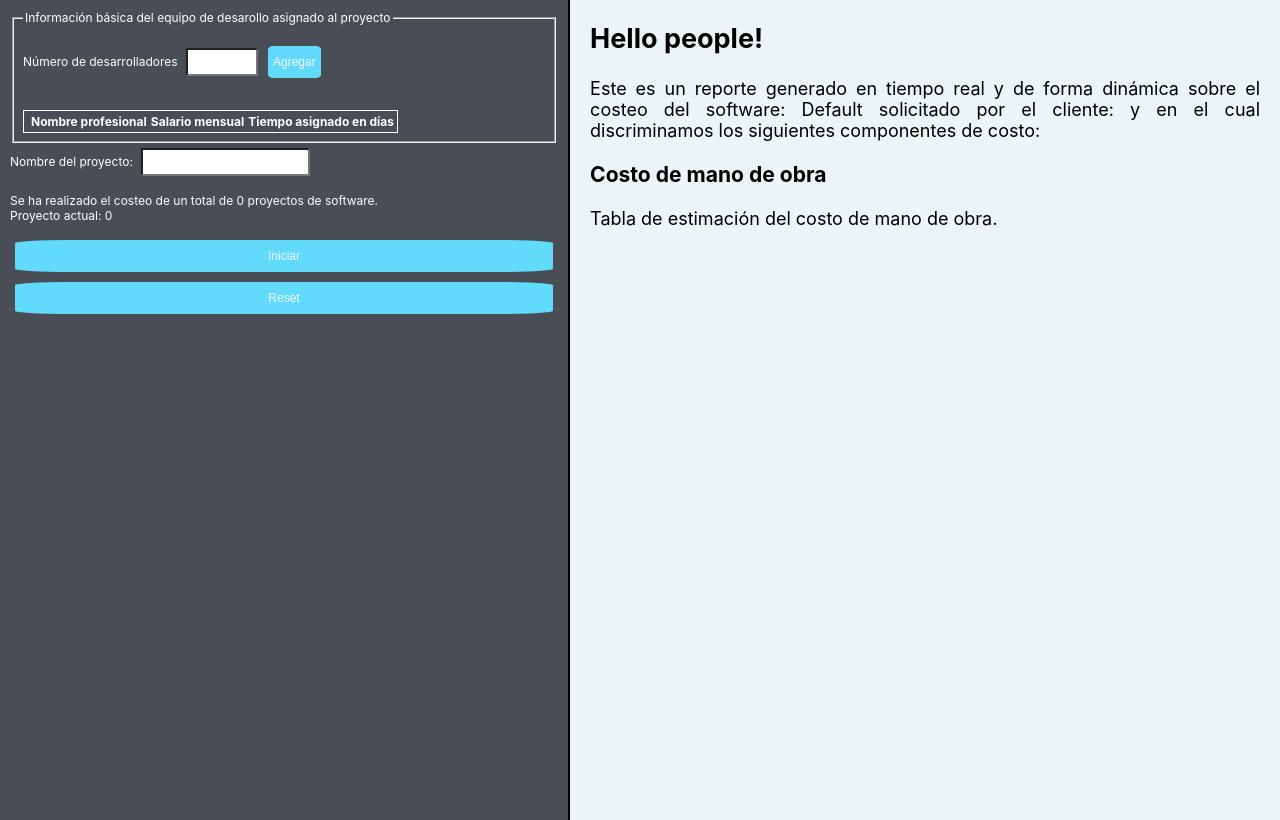
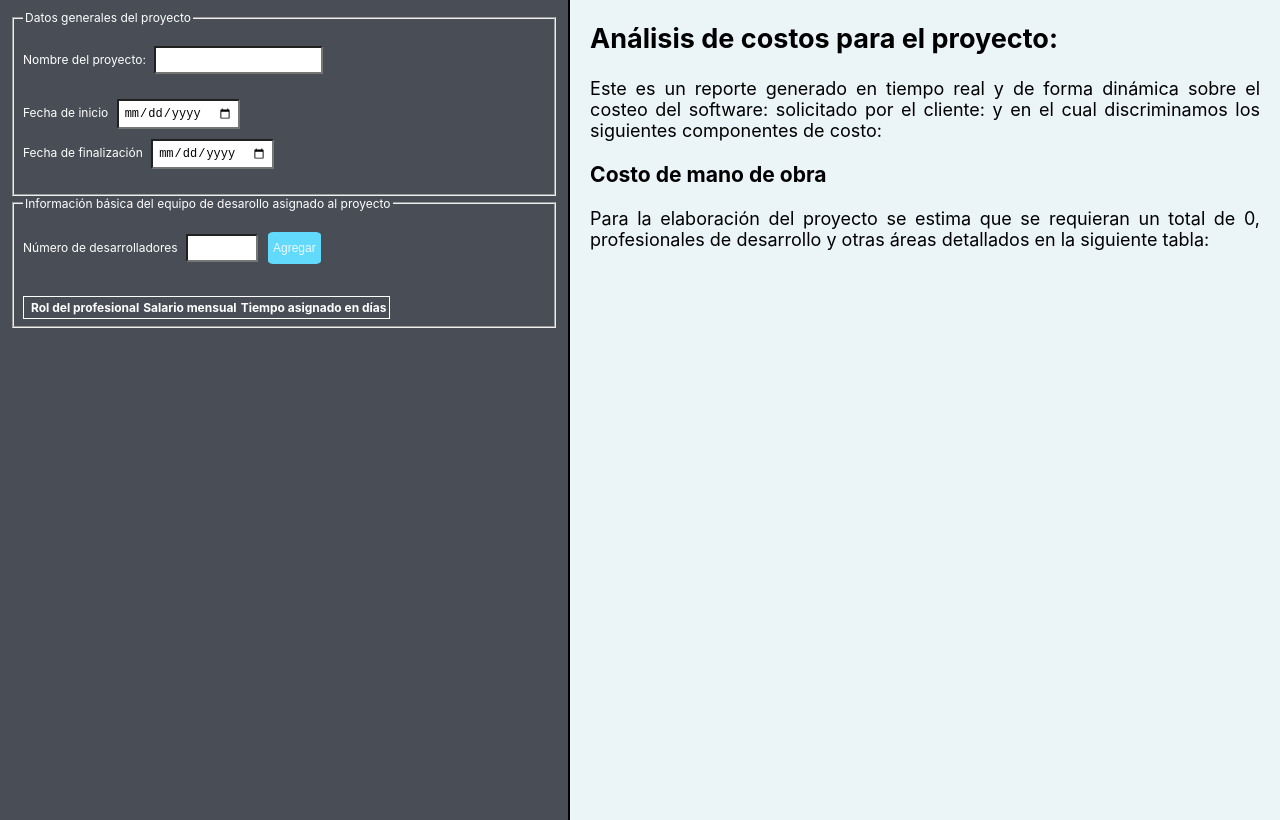
Before and after one commit to afflorezc/Tarea1TecnicasProgramacion, a React (Create React App) app: page / in a window 1280 px wide. Built offline with nearby package versions, Linux system fonts and the light colour scheme.

Commit message:
primer merge

```diff
--- a/src/App.js
+++ b/src/App.js
@@ -1,63 +1,78 @@
 import './App.css';
+import Developer from './Developer';
+import * as componentesBasicos from './ComponentesBasicos';
 import { useState } from 'react';
 
+/*
+Función principal de la aplicación encargada de renderizar en pantalla
+cada uno de los elementos de la aplicación
+*/
 function App() {
 
-  const [count, setCount] = useState(0);
-  /*const [count2, setCount2] = useState(0);
-  const [animSpeed, setAnimSpeed] = useState(1);*/
-  const [nomSoftware, setNomSoft] = useState("Default");
+  /*
+  Definicion de variables de estado que establecen el flujo de datos y aplicación
+  del paradigma reactivo. Estas variables definen el comportamiento de renderizado
+  de los diferentes elementos dependientes de sus cambios
+  */
+  const [nomSoftware, setNomSoft] = useState(""); /*Nombre del proyecto*/
+  const [numDesarrolladores, setnumDes] = useState(0); /*Total personal del equipo*/
+  const [listDeveloper, setListDev] = useState([]); /* Lista de profesionales */
 
-  function handleClick() {
-    setCount(count +1);
-    updateProjectName();
+  /*
+  Función de actualización del equipo de desarrollo. Cuando el total de profesionales
+  se actualiza se crea una lista de instancias de la clase Developer para el calculo de
+  costos de cada profesional
+  */
+  function updateNumDevps(){
+    const $inputTotalDes = document.getElementById("desarrolladores");
+    setnumDes($inputTotalDes.value);
+
+    let list = [];
+    for(var i =0; i< $inputTotalDes.value;i++){
+      let developer = new Developer();
+      list.push(developer);
+    }
+
+    setListDev(listDeveloper);
   }
 
+  /*
+  Método para añadir una tabla de ingreso de datos para cada uno de los profesionales
+  involucrados con los cuales se manejara el costeo
+  */
+  function addDevps(){
+    const $inputNumDevps = document.getElementById("desarrolladores");
+    let num = $inputNumDevps.value
+    const $devpsTable = document.getElementById("dev-table");
+    let rowCount = $devpsTable.rows.length -1;
+
+    if(num > rowCount){
+      for(var i=rowCount; i<num; i++){
+
+        $devpsTable.innerHTML += '<tr>'
+                   + `<td> ${i+1} </td>`
+                   + `<td> <input type = "text" id ="rol-${i+1}" > </td>`
+                   + '<td> <input type = "number" min = "0" step = "100000"> </td>'
+                   + '<td> <input type = "number" min = "0" step = "1"> </td>'
+                + '</tr>'
+      }
+    }
+    else if(num < rowCount){
+      for(var i=0; i <rowCount-num; i++){
+        $devpsTable.deleteRow(rowCount-i);
+      }
+
+    }
+    updateNumDevps();
+  }
+
+  /*
+  Actualización del nombre del proyecto
+  */
   function updateProjectName() {
     const $inputNombre = document.getElementById("proyecto");
     setNomSoft($inputNombre.value);
   }
-
-  function clickReset() {
-    setCount(0);
-    updateProjectName();
-  }
-
-  /*function handleClick1() {
-      setCount(count + 1);
-      if(animSpeed - 0.2 > 0){
-        setAnimSpeed(animSpeed - 0.2);
-      }
-      else{
-        setAnimSpeed(0);
-      }
-      setSpeed();
-
-  }
-
-  function handleClick2() {
-    setCount2(count2 + 1);
-    if(animSpeed + 0.2 > 10){
-      setAnimSpeed(10);
-    }
-    else{
-      setAnimSpeed(animSpeed + 0.2);
-    }
-    setSpeed();
-  }
-
-  function handleClick3() {
-    setCount(0);
-    setCount2(0);
-    setAnimSpeed(1);
-    setSpeed();
-  }
-
-  function setSpeed(){
-    const $image = document.getElementById("image");
-    const animation = $image.getAnimations();
-    animation[0].updatePlaybackRate(animSpeed);
-  }*/
 
   return (
 
@@ -65,29 +80,21 @@ function App() {
 
           <div className = "Section-app App-header">
 
-            <GeneralForm/>
-
-            <InputBox id ="proyecto" labelText = "Nombre del proyecto:" onChange = {updateProjectName}/>
-
-            <p>
-              Se ha realizado el costeo de un total de {count} proyectos de software.
-              <br /> Proyecto actual: {count}
-            </p>
-            <MyButton text = "Iniciar" onClick = {handleClick}/>
-            <MyButton text = "Reset" onClick = {clickReset}/>
+            <GeneralForm addDevpsFunction = {addDevps} inputProjectFn = {updateProjectName}/>
 
           </div>
 
           <div className = "Section-report Report-header">
 
-            <h2>Hello people!</h2>
+            <h2>Análisis de costos para el proyecto: {nomSoftware}</h2>
             <p id = "Text-report"> Este es un reporte generado en tiempo real y de forma dinámica
                 sobre el costeo del software: {nomSoftware} solicitado por el cliente: y en el cual
                 discriminamos los siguientes componentes de costo:
             </p>
             <h3>Costo de mano de obra</h3>
             <p>
-              Tabla de estimación del costo de mano de obra.
+              Para la elaboración del proyecto se estima que se requieran un total de {numDesarrolladores},
+              profesionales de desarrollo y otras áreas detallados en la siguiente tabla:
             </p>
           </div>
 
@@ -96,113 +103,29 @@ function App() {
   );
 }
 
-function MyButton({text, onClick}) {
-  return (
-    /*<div display = "inline">*/
-      <button type = "button" className='Main-button' onClick = {onClick}>
-        {text}  </button>
-    /*</div>*/
-  );
-}
-
-function InputBox({id, labelText, onChange}){
-  return(
-    <div>
-       <label className = "Label"> {labelText} </label>
-       <input id = {id} className ="Input-box" type='text' onInput = {onChange}>
-       </input>
-    </div>
-  );
-}
-
-function InputText(){
-  return(
-    <input className = "Input-box" type = "text" required />
-  );
-}
-
-function GeneralForm(){
-
-  function addDevps(){
-    const $inputNumDevps = document.getElementById("desarrolladores");
-    let num = $inputNumDevps.value
-    const $devpsTable = document.getElementById("dev-table");
-    let rowCount = $devpsTable.rows.length -1;
-    console.log("numero de filas tabla:", rowCount);
-    console.log("numero de profesionales", num);
-
-    if(num > rowCount){
-      for(var i=rowCount; i<num; i++){
-
-        $devpsTable.innerHTML += '<tr>'
-                   + `<td> ${i+1} </td>`
-                   + '<td> <input type = "text"> </td>'
-                   + '<td> <input type = "number" min = "0" step = "10000"> </td>'
-                   + '<td> <input type = "number" min = "0" step = "1"> </td>'
-                + '</tr>'
-
-        console.log("iteración:", i+1);
-        console.log("filas tabla: ", $devpsTable.rows.length-1);
-
-        /*let row = createRow(i+1);
-        $devpsTable.appendChild(row);*/
-      }
-    }
-    else if(num < rowCount){
-      for(var i=0; i <rowCount-num; i++){
-        $devpsTable.deleteRow(rowCount-i);
-      }
-
-    }
-
-    rowCount = $devpsTable.rows.length-1;
-    console.log("numero filas tabla:", rowCount);
-
-  }
-
-  function createRow(index){
-
-    let row = document.createElement("tr");
-    let cell1 = createLabel(index);
-    let cell2 = createInput();
-    let cell3 = createNumInput(10000);
-    let cell4 = createNumInput(1);
-
-    row.appendChild(cell1);
-    row.appendChild(cell2);
-    row.appendChild(cell3);
-    row.appendChild(cell4);
-    return row;
-  }
-
-  function createLabel(index){
-
-    let cell = document.createElement("td");
-    let label = document.createElement("label");
-    label.value = index;
-    cell.appendChild(label);
-    return cell;
-  }
-
-  function createInput(){
-
-    let inp = document.createElement("input");
-    inp.type = "text";
-    return inp;
-  }
-
-  function createNumInput(step){
-
-    let numInp = document.createElement("input");
-    numInp.type = "number";
-    numInp.min = "0";
-    numInp.step = step;
-
-  }
+/*
+Estructura del formulario principal de ingreso de los diferentes conjuntos de datos
+*/
+function GeneralForm({addDevpsFunction, inputProjectFn}){
 
   return(
 
     <form>
+
+      <fieldset>
+        <legend> Datos generales del proyecto </legend>
+        <p>
+          <componentesBasicos.InputBox id ="proyecto" labelText = "Nombre del proyecto:"
+                        type = "text"  onChange = {inputProjectFn}/>
+          <br />
+          <label for = "fecha-inicio"> Fecha de inicio </label>
+          <input className = "Input-box" type = "date" id = "fecha-inicio" />
+          <br />
+          <label for = "fecha-final"> Fecha de finalización </label>
+          <input className = "Input-box" type = "date" id = "fecha-final" />
+
+        </p>
+      </fieldset>
 
       <fieldset>
         <legend>Información básica del equipo de desarollo asignado al proyecto</legend>
@@ -210,28 +133,14 @@ function GeneralForm(){
           <label for = "desarrolladores"> Número de desarrolladores  </label>
           <input className = "Input-box"  type = "number" min = "0" max = "1000"
                     step = "1" name = "totalEquipo" id="desarrolladores" required />
-          <MyButton text = "Agregar" onClick = {addDevps}/>
+          <componentesBasicos.MyButton text = "Agregar" onClick = {addDevpsFunction}/>
         </p>
         <br />
-          <DevTable />
+          <componentesBasicos.DevTable />
       </fieldset>
 
     </form>
   );
 }
 
-function DevTable(){
-
-  return(
-    <table className = "Input-table"  id = "dev-table">
-      <tr>
-        <th> </th>
-        <th> Nombre profesional </th>
-        <th> Salario mensual </th>
-        <th> Tiempo asignado en días </th>
-      </tr>
-    </table>
-  );
-}
-
 export default App;
--- /dev/null
+++ b/src/ComponentesBasicos.js
@@ -0,0 +1,40 @@
+import './App.css';
+import React from 'react';
+
+/*
+Funciones de tipo React que devuelven elementos html con estilos adecuados
+y permiten el paso de parametros funcionales para el manejo de eventos
+*/
+
+export function  MyButton({text, onClick}) {
+    return (
+      /*<div display = "inline">*/
+        <button type = "button" className='Main-button' onClick = {onClick}>
+          {text}  </button>
+      /*</div>*/
+    );
+  }
+
+  export function InputBox({id, labelText, type, onChange}){
+    return(
+      <div>
+         <label className = "Label"> {labelText} </label>
+         <input id = {id} className ="Input-box" type={type} onInput = {onChange}>
+         </input>
+      </div>
+    );
+  }
+
+  export function  DevTable(){
+
+    return(
+      <table className = "Input-table"  id = "dev-table">
+        <tr>
+          <th> </th>
+          <th> Rol del profesional </th>
+          <th> Salario mensual </th>
+          <th> Tiempo asignado en días </th>
+        </tr>
+      </table>
+    );
+  }
--- /dev/null
+++ b/src/Developer.js
@@ -0,0 +1,91 @@
+/*
+Clase para el manejo del costeo de los profesionales involucrados en el
+proyecto. El costeo se maneja a partir de salario basico que ingresa el usuario
+y se asume que todos los contratos son dependientes, por lo que se ajusta el valor
+del profesional acorde a todos los aportes a seguridad social y parafiscales que debe
+pagar la empresa
+*/
+
+export default class Developer {
+
+    /*
+    Atributos estaticos sobre esfuerzo dedicado por mes
+    */
+    static DIAS_MES = 21;
+    static JORNADA = 8;
+    /*
+    Atributos estaticos que definen los aportes
+    parafiscales
+    */
+    static PAR_SENA = 0.02;
+    static CAJAS_COMP = 0.04;
+    static ICBF = 0.03;
+    /*
+    Atributos estaticos que definen los aportes
+    a seguridad social
+    */
+    static EPS = 0.085;
+    static AFP = 0.12;
+    static ARL = 0.0052;
+    static VACACIONES = 0.0417;
+    static CESANTIAS = 0.0833;
+    static INT_CESANTIAS = 0.01;
+    /*
+    Constructor vacío para inicializar construcción de tabla
+    de detalles de costeo de los profesionales
+    */
+    constructor(){
+      this.nombre = "";
+      this.salario = 0;
+      this.seguridadSocial = 0;
+      this.salarioHora = 0;
+      this.dedicacion = 0;
+      this.costoTotal = 0;
+    }
+    /*
+    Setters de los atributos principales que se obtienen del
+    formulario de la aplicación
+    */
+    set setNombre(name){
+      this.nombre = name;
+    }
+
+    set setSalario(salary){
+      this.salario = salary;
+    }
+
+    set setDedicacion(dedication){
+      this.dedicacion = dedication;
+    }
+
+    /*
+    Métodos básicos que calculan los atributos relacionados al costo de cada
+    participante del proyecto
+    */
+    calculateSocialSec(){
+
+      let salud = (this.salario)*this.EPS;
+      let pension = (this.salario)*this.AFP;
+      let riesgos = (this.salario)*this.ARL;
+      let primaServicios = (this.salario)/12;
+      let vacaciones = (this.salario)*this.VACACIONES;
+      let cesantias = (this.salario)*(this.CESANTIAS + this.INT_CESANTIAS);
+      let parafiscales = (this.salario)*(this.PAR_SENA + this.CAJAS_COMP + this.ICBF);
+      this.seguridadSocial = salud + pension +riesgos + parafiscales +primaServicios +
+                             vacaciones + cesantias;
+    }
+
+    calculatePerHourSalary(){
+
+      this.calculateSocialSec();
+      let salarioFull = this.salary + this.socialSecurity;
+      let salarioDiario = salarioFull/this.DIAS_MES;
+      this.salarioHora = salarioDiario/this.JORNADA;
+    }
+
+    calculateTotalCost(){
+
+      this.calculatePerHourSalary();
+      this.costoTotal = this.salarioHora*this.dedicacion*this.JORNADA;
+    }
+  }
```
